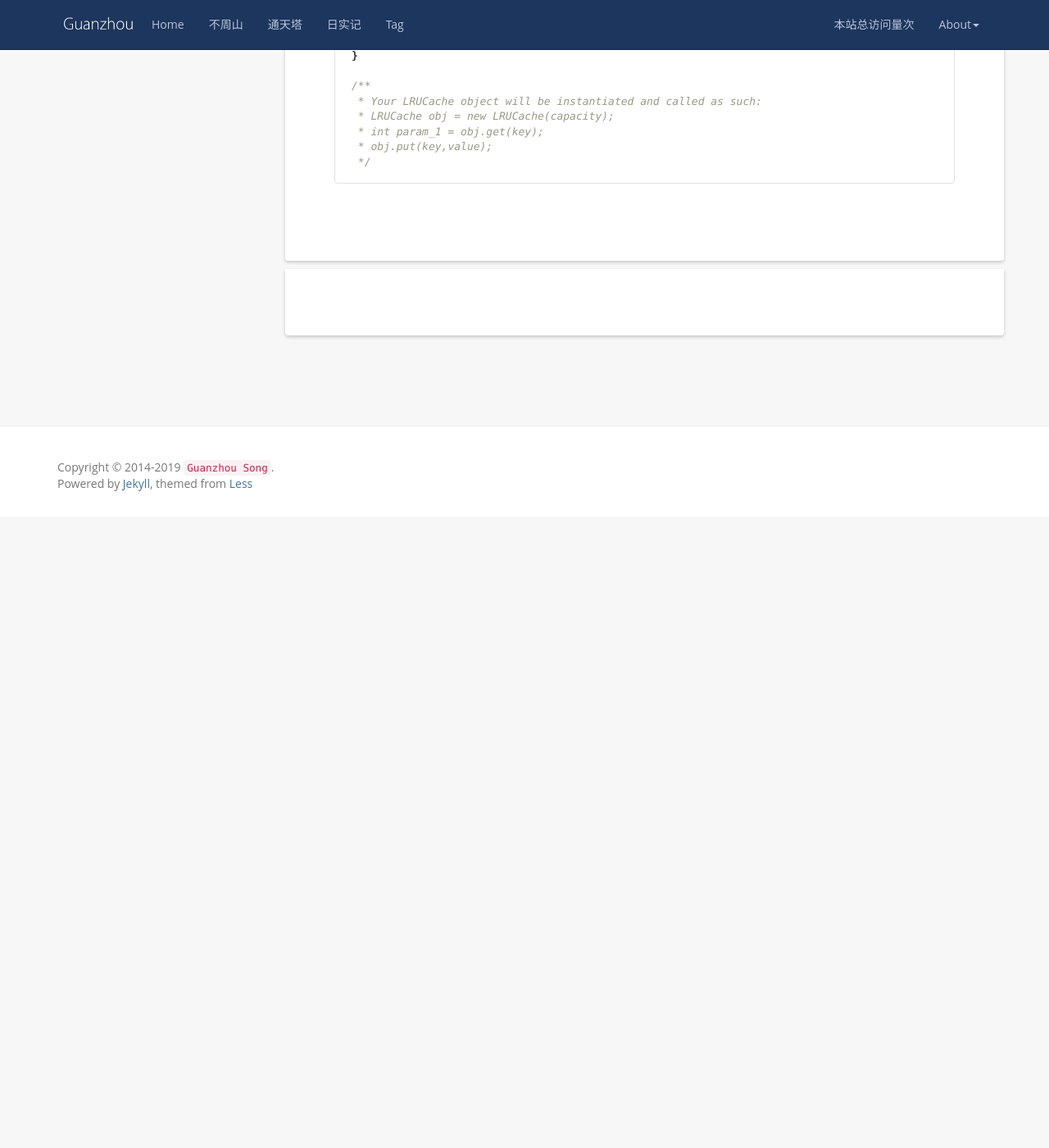
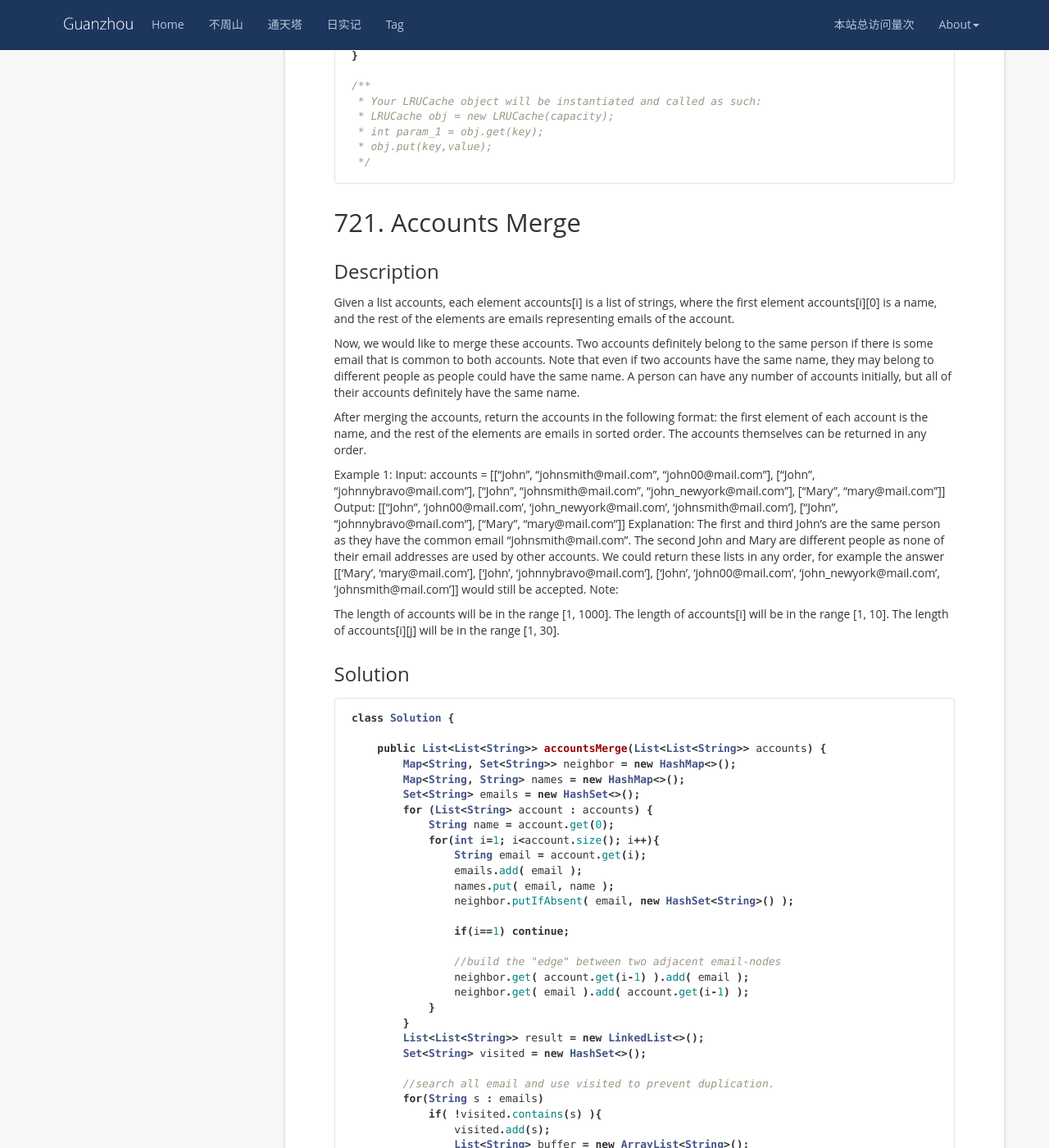
Before and after one commit to wangsimin04/GuanzhouSong.github.io, a Jekyll site: the page built from _posts/2019-10-01-LeetCode.md, in a window 1280 px wide and 1400 px high, scrolled down 37518 px. Shown: the whole window at 82% size. Built offline with Jekyll 4.4.1, drawn with Linux system fonts in a browser that asks for light colours; nearby versions of some CDN libraries; comment, search, counter and statistics services are not loaded; before the commit the page ends 38148 px from its top, so only the background shows below that; some of the changed text lies outside the part shown.

Commit message:
Update 2019-10-01-LeetCode.md

````diff
--- a/_posts/2019-10-01-LeetCode.md
+++ b/_posts/2019-10-01-LeetCode.md
@@ -1833,3 +1833,80 @@ class LRUCache {
  * obj.put(key,value);
  */
 ```
+
+## 721. Accounts Merge
+### Description
+Given a list accounts, each element accounts[i] is a list of strings, where the first element accounts[i][0] is a name, and the rest of the elements are emails representing emails of the account.
+
+Now, we would like to merge these accounts. Two accounts definitely belong to the same person if there is some email that is common to both accounts. Note that even if two accounts have the same name, they may belong to different people as people could have the same name. A person can have any number of accounts initially, but all of their accounts definitely have the same name.
+
+After merging the accounts, return the accounts in the following format: the first element of each account is the name, and the rest of the elements are emails in sorted order. The accounts themselves can be returned in any order.
+
+Example 1:
+Input:
+accounts = [["John", "johnsmith@mail.com", "john00@mail.com"], ["John", "johnnybravo@mail.com"], ["John", "johnsmith@mail.com", "john_newyork@mail.com"], ["Mary", "mary@mail.com"]]
+Output: [["John", 'john00@mail.com', 'john_newyork@mail.com', 'johnsmith@mail.com'],  ["John", "johnnybravo@mail.com"], ["Mary", "mary@mail.com"]]
+Explanation:
+The first and third John's are the same person as they have the common email "johnsmith@mail.com".
+The second John and Mary are different people as none of their email addresses are used by other accounts.
+We could return these lists in any order, for example the answer [['Mary', 'mary@mail.com'], ['John', 'johnnybravo@mail.com'],
+['John', 'john00@mail.com', 'john_newyork@mail.com', 'johnsmith@mail.com']] would still be accepted.
+Note:
+
+The length of accounts will be in the range [1, 1000].
+The length of accounts[i] will be in the range [1, 10].
+The length of accounts[i][j] will be in the range [1, 30].
+
+### Solution
+```java
+class Solution {
+
+    public List<List<String>> accountsMerge(List<List<String>> accounts) {
+        Map<String, Set<String>> neighbor = new HashMap<>();
+        Map<String, String> names = new HashMap<>();
+        Set<String> emails = new HashSet<>();
+        for (List<String> account : accounts) {
+            String name = account.get(0);
+            for(int i=1; i<account.size(); i++){
+                String email = account.get(i);
+                emails.add( email );
+                names.put( email, name );
+                neighbor.putIfAbsent( email, new HashSet<String>() );
+
+                if(i==1) continue;
+
+                //build the "edge" between two adjacent email-nodes
+                neighbor.get( account.get(i-1) ).add( email );
+                neighbor.get( email ).add( account.get(i-1) );
+            }
+        }
+        List<List<String>> result = new LinkedList<>();
+        Set<String> visited = new HashSet<>();
+
+        //search all email and use visited to prevent duplication.
+        for(String s : emails)
+            if( !visited.contains(s) ){
+                visited.add(s);
+                List<String> buffer = new ArrayList<String>();
+                buffer.add(s);
+                helper(s, neighbor, visited, buffer);
+                Collections.sort(buffer);
+                buffer.add(0, names.get(s));
+                result.add(buffer);
+            }
+        return result;
+    }
+
+    //visited from one of the node, and get all it's related neighbors. that's accounted as one user.
+    private void helper(String s, Map<String, Set<String>> map, Set<String> visited, List<String> buffer){
+        for(String node : map.get(s))
+            if( !visited.contains(node) ){
+                visited.add(node);
+                buffer.add(node);
+                helper(node, map, visited, buffer);
+            }
+    }
+
+}
+
+```
````
